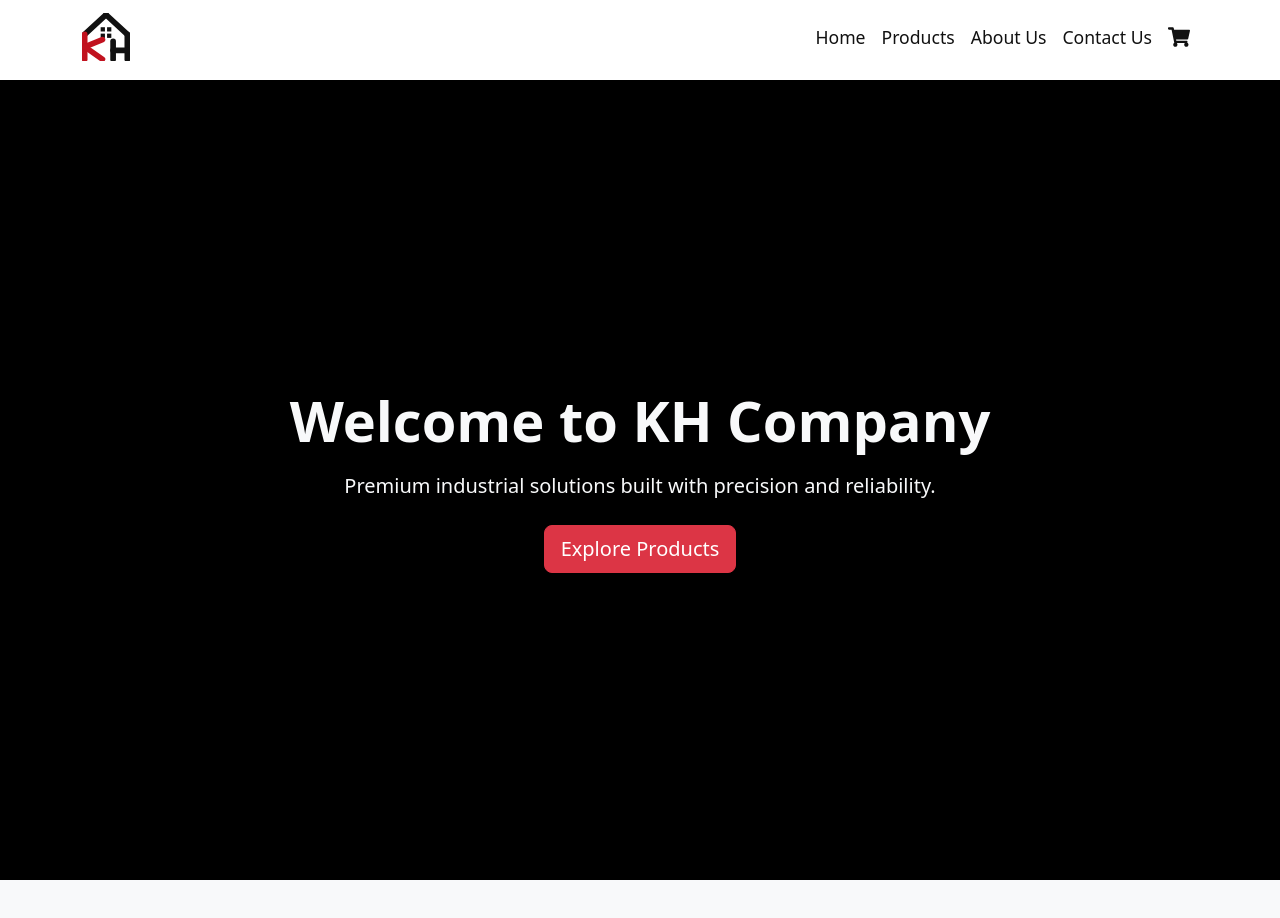
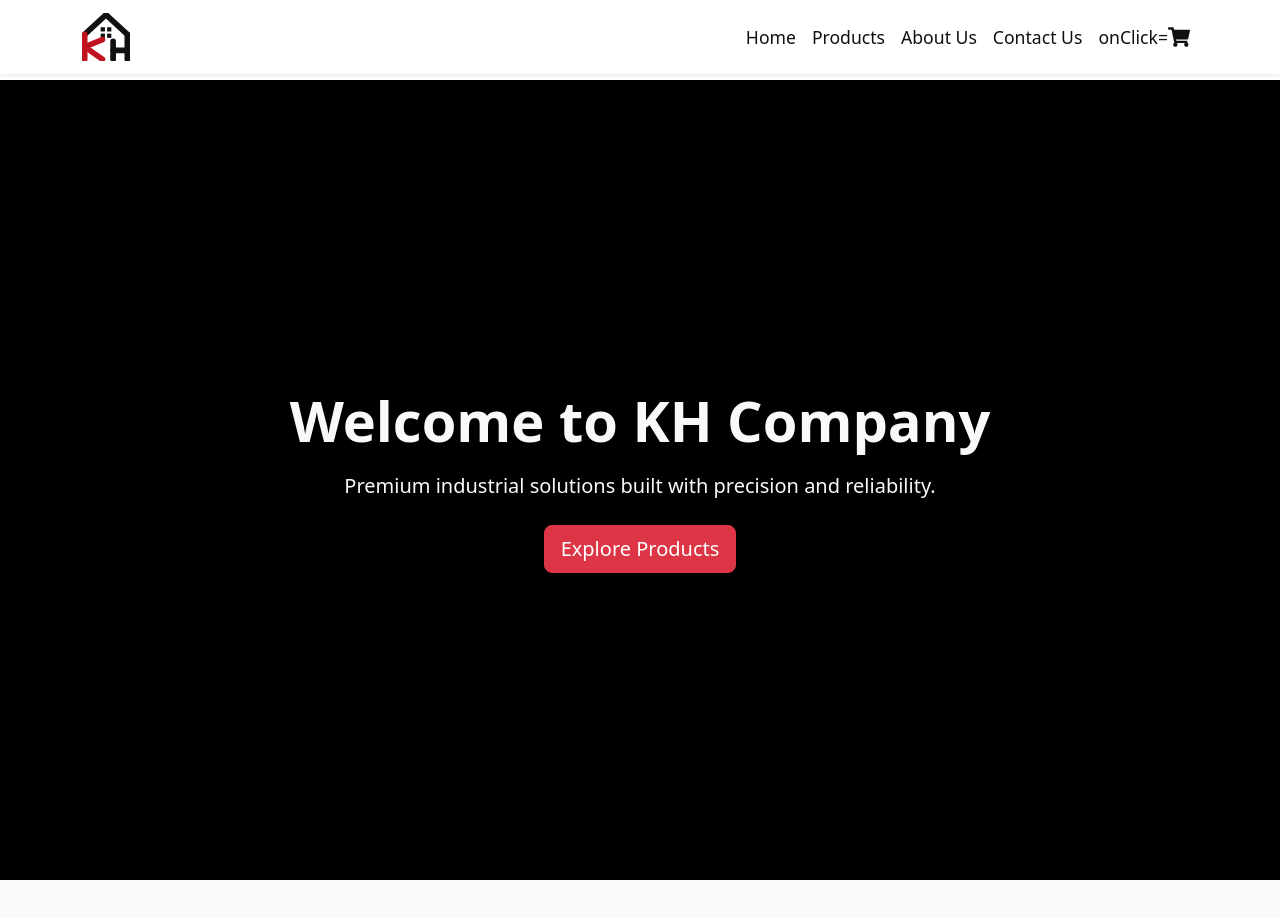
Before and after one commit to Shoshaan/home-king, a React (Vite) app: page / in a window 1280 px wide. Shown: the top 918 px of the page. Built offline with nearby package versions, Linux system fonts and the light colour scheme.

Commit message:
enhance nav UX

```diff
--- a/src/layout/Navbar.jsx
+++ b/src/layout/Navbar.jsx
@@ -11,6 +11,7 @@ export const CustomNavbar = () => {
   const navigate = useNavigate();
   const cartItems = useSelector((state) => state.cart.items);
   const cartCount = cartItems.reduce((total, item) => total + item.quantity, 0);
+  const [expanded, setExpanded] = useState(false);
 
   useEffect(() => {
     if (location.pathname !== "/") {
@@ -57,17 +58,25 @@ export const CustomNavbar = () => {
   };
 
   return (
-    <Navbar bg="light" variant="light" expand="lg" fixed="top">
+    <Navbar
+      bg="light"
+      variant="light"
+      expand="lg"
+      fixed="top"
+      expanded={expanded}
+      className="shadow-sm"
+    >
       <Container>
         <Navbar.Brand as={NavLink} to="/" className="d-flex align-items-center">
           <Logo size={48} />
         </Navbar.Brand>
 
-        <Navbar.Toggle />
+        <Navbar.Toggle onClick={() => setExpanded(!expanded)} />
         <Navbar.Collapse>
           <Nav className="ms-auto">
             <Nav.Link
               onClick={() => {
+                setExpanded(false);
                 if (window.location.pathname !== "/") {
                   navigate("/");
                 } else {
@@ -78,24 +87,36 @@ export const CustomNavbar = () => {
               Home
             </Nav.Link>
 
-            <Nav.Link as={NavLink} to="/products">
+            <Nav.Link
+              as={NavLink}
+              to="/products"
+              onClick={() => setExpanded(false)}
+            >
               Products
             </Nav.Link>
 
             <Nav.Link
-              onClick={() => scrollToSection("about-section")}
+              onClick={() => {
+                setExpanded(false);
+                scrollToSection("about-section");
+              }}
               className={activeSection === "about-section" ? "active" : ""}
             >
               About Us
             </Nav.Link>
 
             <Nav.Link
-              onClick={() => scrollToSection("contact-section")}
+              onClick={() => {
+                setExpanded(false);
+                scrollToSection("contact-section");
+              }}
               className={activeSection === "contact-section" ? "active" : ""}
             >
               Contact Us
             </Nav.Link>
             <Nav.Link as={Link} to="/cart" className="cart-link">
+              {" "}
+              onClick={() => setExpanded(false)}
               <span className="cart-icon-wrapper">
                 <FaShoppingCart size={22} />
                 {cartCount > 0 && (
```
